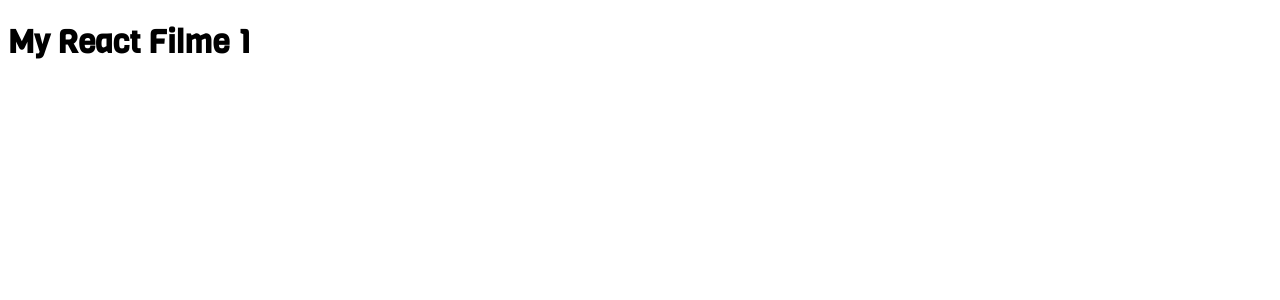
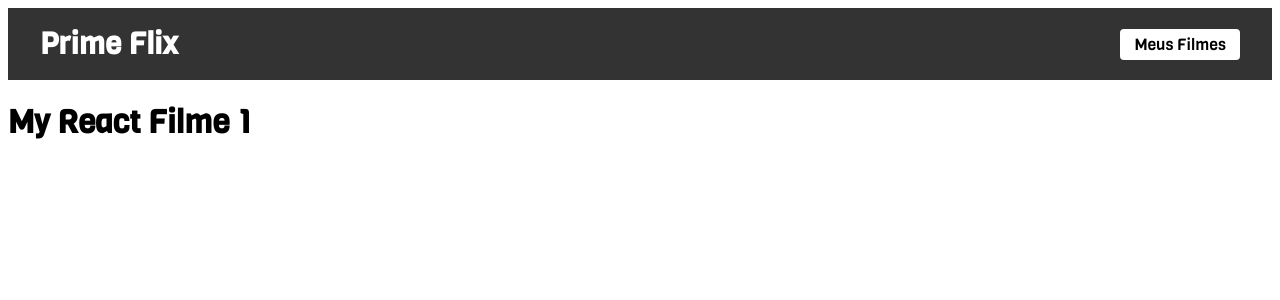
Before and after one commit to GabrielMelo01/curso-react, a JavaScript app: page /filme/1 in a window 1280 px wide. Shown: the top 300 px of the page. Built offline with nearby package versions, Linux system fonts and the light colour scheme; the HTML template or start-up script is replaced by a standard one.

Commit message:
Criando Header

```diff
--- /dev/null
+++ b/src/Components/Header/header.css
@@ -0,0 +1,30 @@
+header {
+    display: flex;
+    justify-content: space-between;
+    align-items: center;
+    padding: 1rem 2rem;
+    background-color: #333;
+    color: #fff;
+    transition: 0.5s;
+}
+
+.logo {
+    text-decoration: none;
+    font-size: 30px;
+    cursor: pointer;
+    color: #fff;
+    font-weight: bold;
+}
+
+.favoritos {
+    text-decoration: none;
+    cursor: pointer;
+    background-color: #fff;
+    padding: 5px 14px;
+    color: #000;
+    border-radius: 4px;
+}
+
+header a:hover {
+    font-weight: bold;
+}
--- /dev/null
+++ b/src/Components/Header/index.js
@@ -0,0 +1,11 @@
+import { Link } from 'react-router-dom';
+import './header.css'
+function Header() {
+    return (
+        <header>
+        <Link className="logo" to='/'>Prime Flix</Link>
+        <Link className="favoritos" to='/favoritos'>Meus Filmes</Link>
+      </header>
+    );
+}
+export default Header;
--- a/src/routes.js
+++ b/src/routes.js
@@ -1,10 +1,12 @@
 import { BrowserRouter, Route, Routes } from "react-router-dom";
 import Home from "./pages/Home";
 import Filme from "./pages/Filme";
+import Header from "./Components/Header";
 
 function RoutesApp() {
     return (
         <BrowserRouter>
+            <Header/>
             <Routes>
                 <Route path="/" element={<Home/>}/>
                 <Route path="/filme/:id" element={<Filme/>}/>
```
